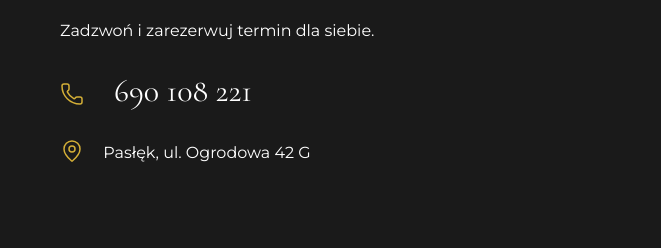
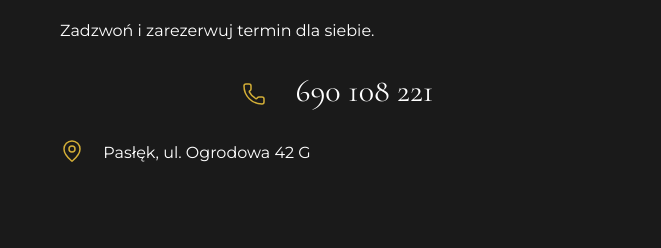
Before and after one commit to szymonkontakt/paulina-kwiatkowska-beauty-expert-projekt, a plain HTML site: page index.html in a window 1280 px wide. Shown: the part 4008-4256 px from the top of the page, 0-661 px from the left. Drawn offline with nearby package versions, Linux system fonts and the light colour scheme.

Commit message:
Update style.css

```diff
--- a/css/style.css
+++ b/css/style.css
@@ -279,9 +279,15 @@ footer h2 { color: var(--gold); margin-bottom: 20px; }
 }
 
 .phone-link {
-    display: flex;
-    align-items: center;
+    display: flex; /* Żeby ikona i numer były w jednej linii */
+    align-items: center; /* Wyrównanie w pionie */
+    justify-content: center; /* KLUCZOWE: Wyśrodkowanie w poziomie */
     gap: 15px; /* Odstęp między słuchawką a numerem */
+    font-size: 2rem;
+    color: var(--white);
+    margin: 20px 0;
+    font-family: 'Cormorant Garamond', serif;
+    text-decoration: none; /* Usuwa podkreślenie linku */
 }
 
 .copyright {
```
